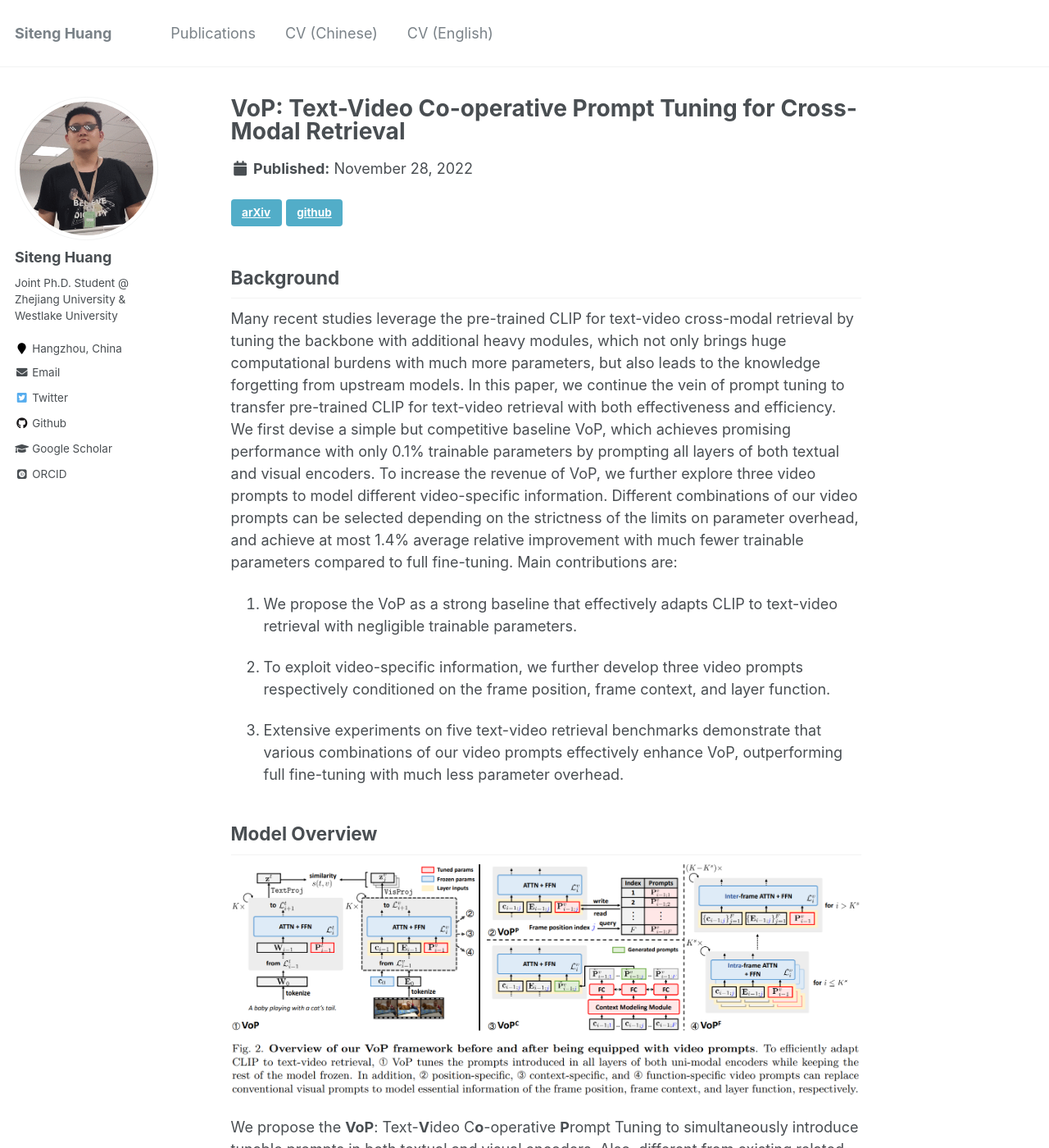
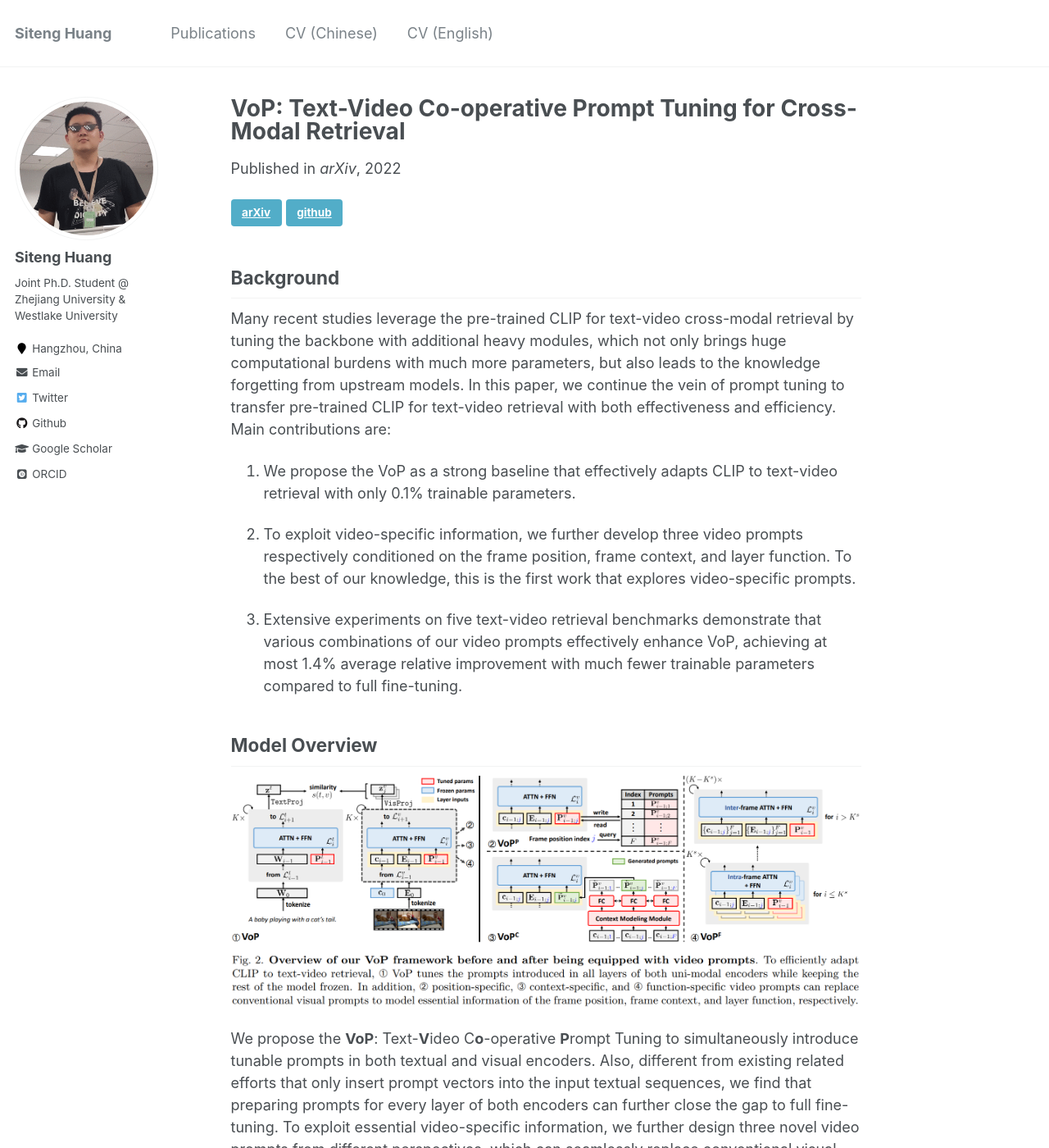
Before and after one commit to bighuang624/bighuang624.github.io, a Jekyll site: the page built from _publications/text-video-cooperative-prompt-tuning.md, in a window 1280 px wide and 1400 px high. Shown: the whole window at 82% size. Built offline with Jekyll 4.4.1, drawn with Linux system fonts in a browser that asks for light colours; some web fonts are replaced; comment, search, counter and statistics services are not loaded; some of the changed text lies outside the part shown.

Commit message:
update VoP

```diff
--- a/_publications/text-video-cooperative-prompt-tuning.md
+++ b/_publications/text-video-cooperative-prompt-tuning.md
@@ -4,6 +4,7 @@ collection: publications
 permalink: /publication/text-video-cooperative-prompt-tuning
 excerpt: '<div align="middle"><img align="middle" style="max-width: 540px; width: 100%" src="https://kyonhuang.top/files/VoP/VoP-comparison.png" /></div> In this work, we propose the **VoP**: Text-**V**ideo C**o**-operative **P**rompt Tuning for efficient tuning on the text-video retrieval task. The proposed VoP is an end-to-end framework with both video & text prompts introducing, which can be regarded as a powerful baseline with only **0.1%** trainable parameters. Further, based on the spatio-temporal characteristics of videos, we develop three novel video prompt mechanisms to improve the performance with different scales of trainable parameters. The basic idea of the VoP enhancement is to model the frame position, frame context, and layer function with specific trainable prompts, respectively. Extensive experiments show that compared to full finetuning, the enhanced VoP achieves a **1.4%** average R@1 gain across five text-video retrieval benchmarks with **6×** less parameter overhead.'
 date: 2022-11-28
+venue: 'arXiv'
 ---
 
 [arXiv](https://arxiv.org/abs/2211.12764){: .btn .btn--info}
@@ -12,13 +13,14 @@ date: 2022-11-28
 ## Background
 
 <!-- In this paper, we introduce prompt tuning to address the challenges that limit the transferability and generalizability. Keeping the backbone frozen and only tuning a few extra parameters prepended to the input, prompt tuning has been widely applied as a flexible and light-weight fine-tuning protocol. Compared to uni-modal applications, text-video cross-modal retrieval requires more parameters to support the dualbranch structure, making it logical to benefit from the parameter-efficient tuning strategy. In addition, different from text descriptions that compose sequential information from words, video-understanding requires summarizing information in both the spatial and temporal dimensions. Therefore, we assume that designing nontrivial video prompts further contributes to prompting both branches for mutual promotion. -->
-Many recent studies leverage the pre-trained CLIP for text-video cross-modal retrieval by tuning the backbone with additional heavy modules, which not only brings huge computational burdens with much more parameters, but also leads to the knowledge forgetting from upstream models. In this paper, we continue the vein of prompt tuning to transfer pre-trained CLIP for text-video retrieval with both effectiveness and efficiency. We first devise a simple but competitive baseline VoP, which achieves promising performance with only 0.1% trainable parameters by prompting all layers of both textual and visual encoders. To increase the revenue of VoP, we further explore three video prompts to model different video-specific information. Different combinations of our video prompts can be selected depending on the strictness of the limits on parameter overhead, and achieve at most 1.4% average relative improvement with much fewer trainable parameters compared to full fine-tuning. Main contributions are:
+Many recent studies leverage the pre-trained CLIP for text-video cross-modal retrieval by tuning the backbone with additional heavy modules, which not only brings huge computational burdens with much more parameters, but also leads to the knowledge forgetting from upstream models. In this paper, we continue the vein of prompt tuning to transfer pre-trained CLIP for text-video retrieval with both effectiveness and efficiency. Main contributions are:
+<!-- We first devise a simple but competitive baseline VoP, which achieves promising performance with only 0.1% trainable parameters by prompting all layers of both textual and visual encoders. To increase the revenue of VoP, we further explore three video prompts to model different video-specific information. Different combinations of our video prompts can be selected depending on the strictness of the limits on parameter overhead, and achieve at most 1.4% average relative improvement with much fewer trainable parameters compared to full fine-tuning.  -->
 
-1. We propose the VoP as a strong baseline that effectively adapts CLIP to text-video retrieval with negligible trainable parameters.
+1. We propose the VoP as a strong baseline that effectively adapts CLIP to text-video retrieval with only 0.1% trainable parameters.
 
-2. To exploit video-specific information, we further develop three video prompts respectively conditioned on the frame position, frame context, and layer function.
+2. To exploit video-specific information, we further develop three video prompts respectively conditioned on the frame position, frame context, and layer function. To the best of our knowledge, this is the first work that explores video-specific prompts.
 
-3. Extensive experiments on five text-video retrieval benchmarks demonstrate that various combinations of our video prompts effectively enhance VoP, outperforming full fine-tuning with much less parameter overhead.
+3. Extensive experiments on five text-video retrieval benchmarks demonstrate that various combinations of our video prompts effectively enhance VoP, achieving at most 1.4% average relative improvement with much fewer trainable parameters compared to full fine-tuning.
 
 ## Model Overview
 
@@ -44,13 +46,13 @@ Here we report some experimental results to empirically show the effectiveness a
 
 *t2v* relative results on all datasets:
 
-![](https://kyonhuang.top/files/VoP/VoP-t2v-results.png)
+<div align="middle"><img align="middle" style="max-width: 700px; width: 100%" src="https://kyonhuang.top/files/VoP/VoP-t2v-results.png" /></div>
 
 ### Qualitative Results
 
-<div align="middle"><img align="middle" style="max-width: 500px; width: 100%" src="https://kyonhuang.top/files/VoP/VoP-qualitative-results.png" /></div>
+<div align="middle"><img align="middle" style="max-width: 850px; width: 100%" src="https://kyonhuang.top/files/VoP/VoP-qualitative-results.png" /></div>
 
-We represent the retrieval results of four tuning methods: Full, Partial, VoP, and VoP<sup>F+C</sup>.
+<!-- We represent the retrieval results of four tuning methods: Full, Partial, VoP, and VoP<sup>F+C</sup>.  -->
 
 * In the **top left** example, Full and our proposed methods can retrieve the correct video while Partial matches an unrelated one, which shows the inferiority of existing efficient tuning protocols.
 * In the **top right** example, Full fails to recognize a “Japanese” book while parameter-efficient tuning methods succeed by capturing visual clues of Japanese characters and related English words like “Tokyo”, indicating that updating all parameters might be an unsatisfactory strategy as more knowledge from large-scale text-image pre-training is forgotten.
```
